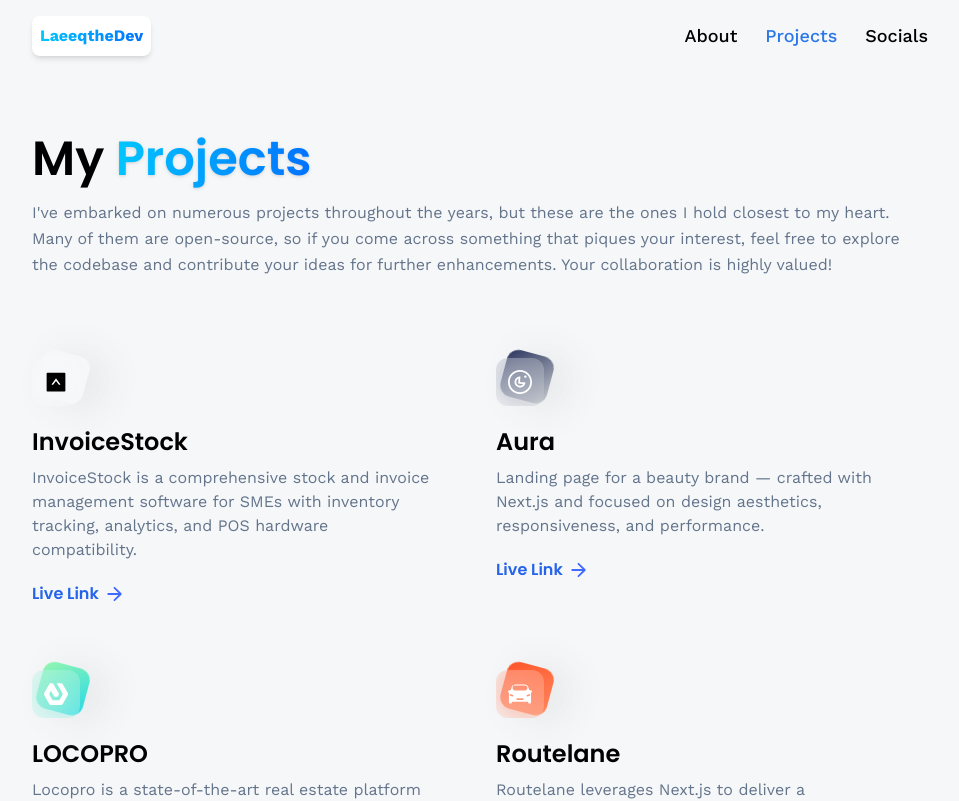
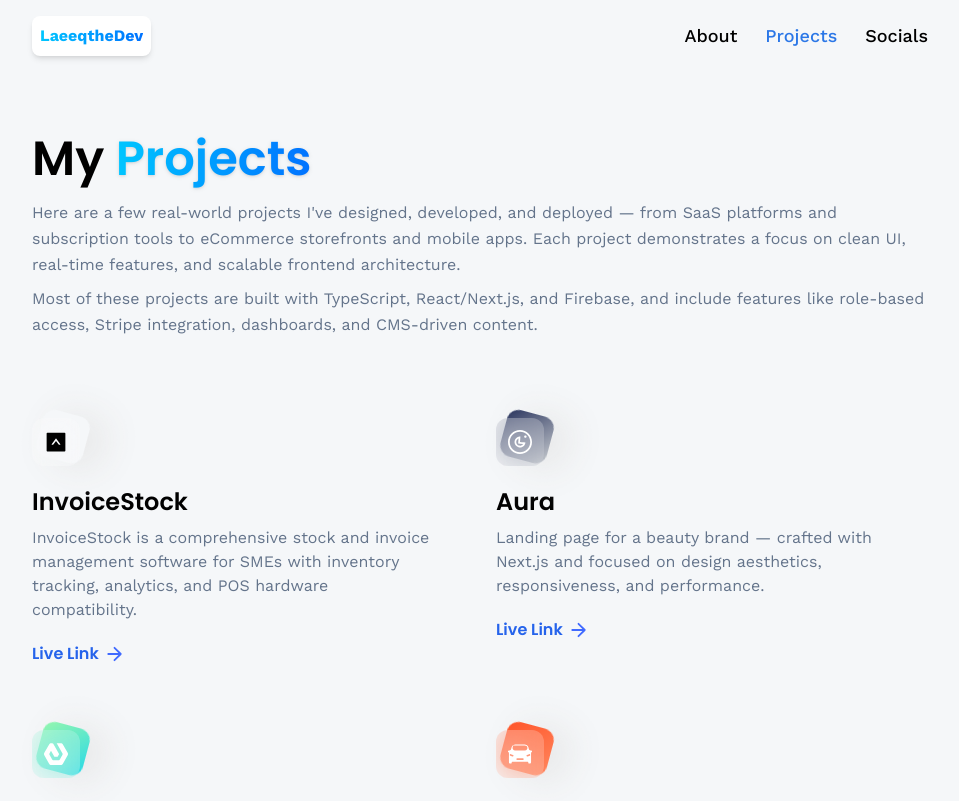
Before and after one commit to LaeeqtheDev/3d-Portfolio, a React (Vite) app: page /projects in a window 1280 px wide. Shown: the top 801 px of the page, without its empty margins (160-1119 px from the left). Built offline with nearby package versions, Linux system fonts and the light colour scheme; no server answers; the HTML template or start-up script is replaced by a standard one.

Commit message:
Update Projects.jsx

```diff
--- a/src/pages/Projects.jsx
+++ b/src/pages/Projects.jsx
@@ -14,13 +14,14 @@ const Projects = () => {
         </span>
       </h1>
 
-      <p className='text-slate-500 mt-2 leading-relaxed'>
-        I've embarked on numerous projects throughout the years, but these are
-        the ones I hold closest to my heart. Many of them are open-source, so if
-        you come across something that piques your interest, feel free to
-        explore the codebase and contribute your ideas for further enhancements.
-        Your collaboration is highly valued!
-      </p>
+  <p className='text-slate-500 mt-2 leading-relaxed'>
+  Here are a few real-world projects I've designed, developed, and deployed — from SaaS platforms and subscription tools to eCommerce storefronts and mobile apps.
+  Each project demonstrates a focus on clean UI, real-time features, and scalable frontend architecture.
+</p>
+<p className='text-slate-500 mt-2 leading-relaxed'>
+  Most of these projects are built with TypeScript, React/Next.js, and Firebase, and include features like role-based access, Stripe integration, dashboards, and CMS-driven content.
+</p>
+
 
       <div className='flex flex-wrap my-20 gap-16'>
         {projects.map((project) => (
```
